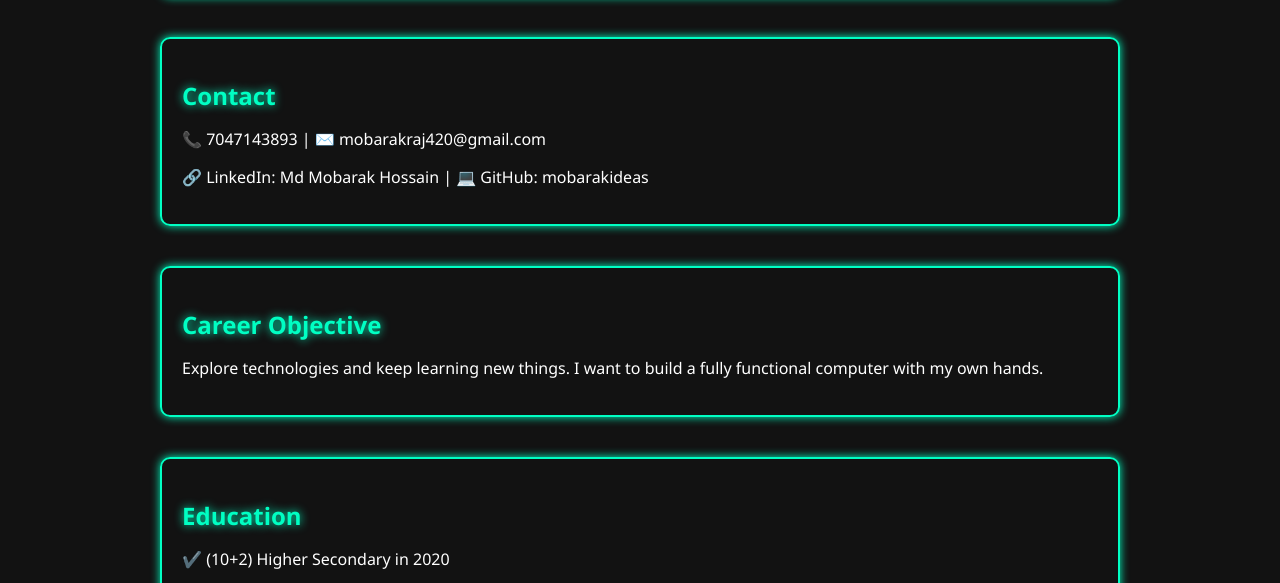
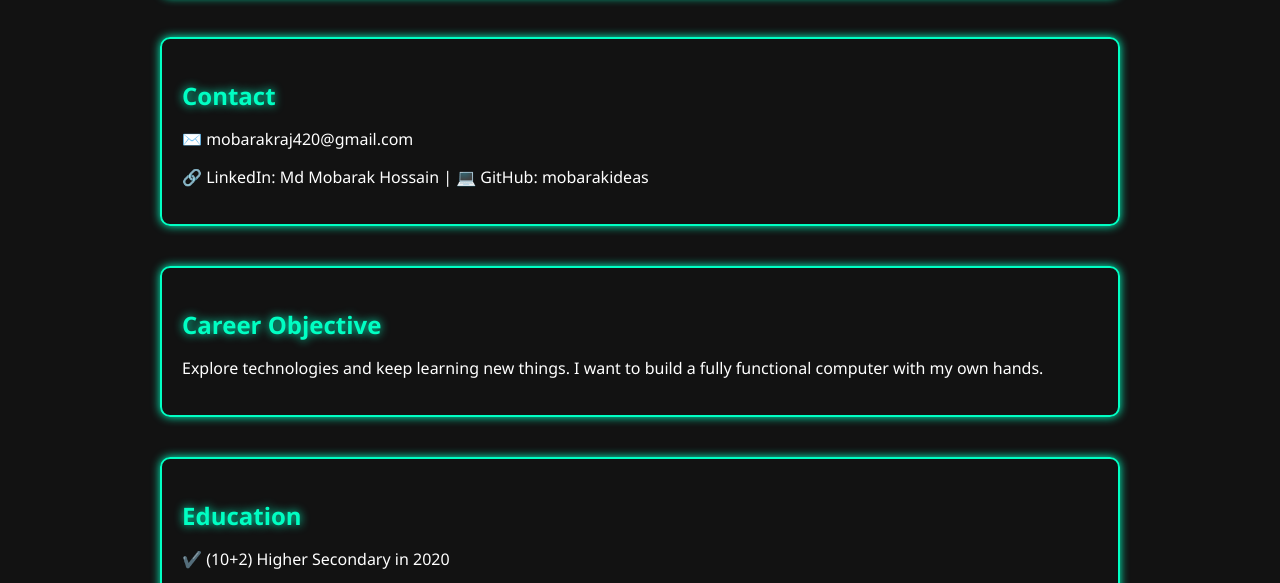
Before and after one commit to mobarakideas/resume-site, a plain HTML site: page index.html in a window 1280 px wide. Shown: the part 205-788 px from the top of the page. Drawn offline with Linux system fonts and the light colour scheme.

Commit message:
Update index.html

```diff
--- a/index.html
+++ b/index.html
@@ -119,7 +119,7 @@
 
     <div class="section">
       <h2>Contact</h2>
-      <p>📞 7047143893 | ✉️ mobarakraj420@gmail.com</p>
+      <p>✉️ mobarakraj420@gmail.com</p>
       <p>🔗 LinkedIn: Md Mobarak Hossain | 💻 GitHub: mobarakideas</p>
     </div>
 
```
